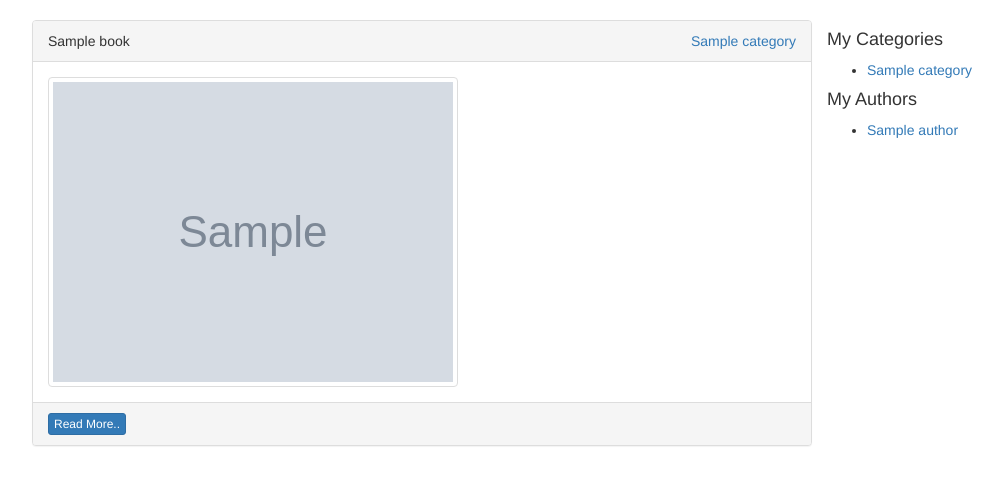
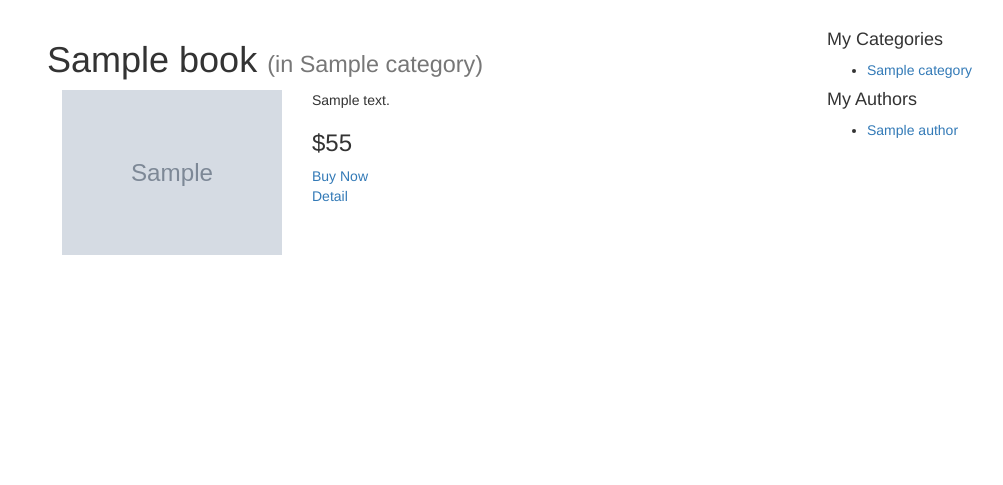
Before and after one commit to hassanamin994/django-bookstore, a Django app: page /app/books/ in a window 1280 px wide. Shown: the part 52-537 px from the top of the page, without its empty margins (23-1026 px from the left). Run offline with Django 3.2, Linux system fonts and the light colour scheme; a user stored in the database is signed in; tables that the repository leaves empty hold one stand-in row (values such as "Sample post"); grey boxes marked "Sample" are stand-in pictures; data that the repository does not hold is empty; some libraries are stand-ins or nearby versions.

Commit message:
Templates: Changing bookstore template, Changed listing templates

```diff
--- a/bs_app/templates/bs_app/book_list.html
+++ b/bs_app/templates/bs_app/book_list.html
@@ -3,17 +3,23 @@
 
 {%block content %}
 
+{% for book in object_list %}
+<div class="templatemo_product_box">
+    <h1>{{ book.title }}  <span><small>(in {{ book.category.name }})</small></span></h1>
+    <div class="col-xs-4">
+      <img src="{{ book.image.url| slice:'6:' }}" class="img-responsive" alt="image" />
+    </div>
+      <div class="col-xs-8">
+        <div class="product_info">
+          <p>{{ book.description }}</p>
+          <h3>$55</h3>
+            <div class="buy_now_button"><a href="subpage.html">Buy Now</a></div>
+            <div class="detail_button"><a href="/app/books/{{book.id}}">Detail</a></div>
+        </div>
+      </div>
+      <div class="cleaner">&nbsp;</div>
+  </div>
+  <div class="cleaner_with_width">&nbsp;</div>
 
-{% for book in object_list %}
-  <div class="row">
-    <div class="panel panel-default">
-      <div class="panel-heading">
-        {{ book.title }}
-        <a href="/app/categories/{{ book.category.id }}"><span class=" pull-right">{{ book.category }}</span></a>
-      </div>
-      <div class="panel-body"><img class="img-thumbnail" src="{{ book.image.url| slice:'6:' }}" alt="book_image"></div>
-      <div class="panel-footer"><a href="/app/books/{{book.id}}" class="btn btn-xs btn-primary">Read More..</a></div>
-    </div>
-  </div>
-{% endfor %}
-{% endblock %}
+  {% endfor %}
+  {% endblock %}
```
Also changed, not shown: bs_app/templates/bs_app/author_list.html (+14 -8 lines), bs_app/templates/bs_app/category_list.html (+14 -8 lines).
